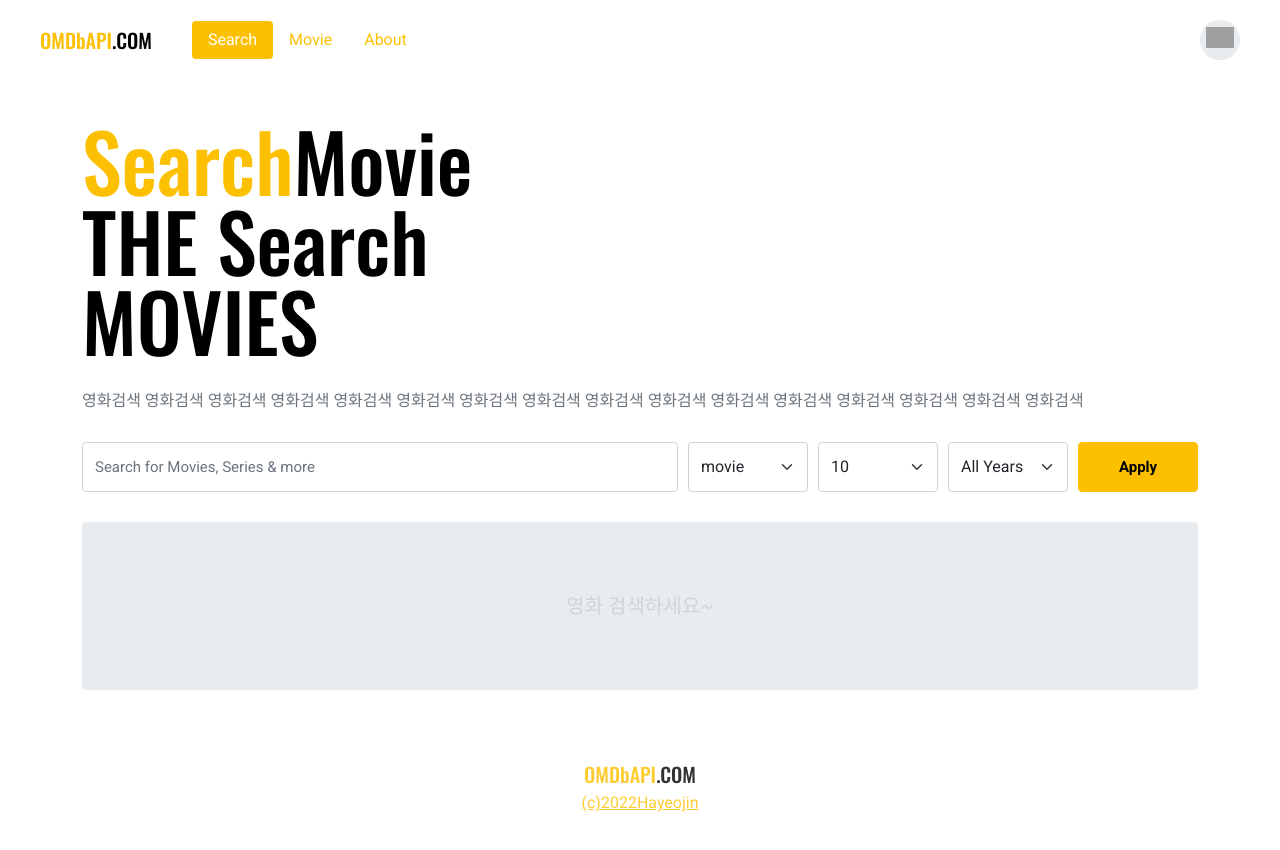
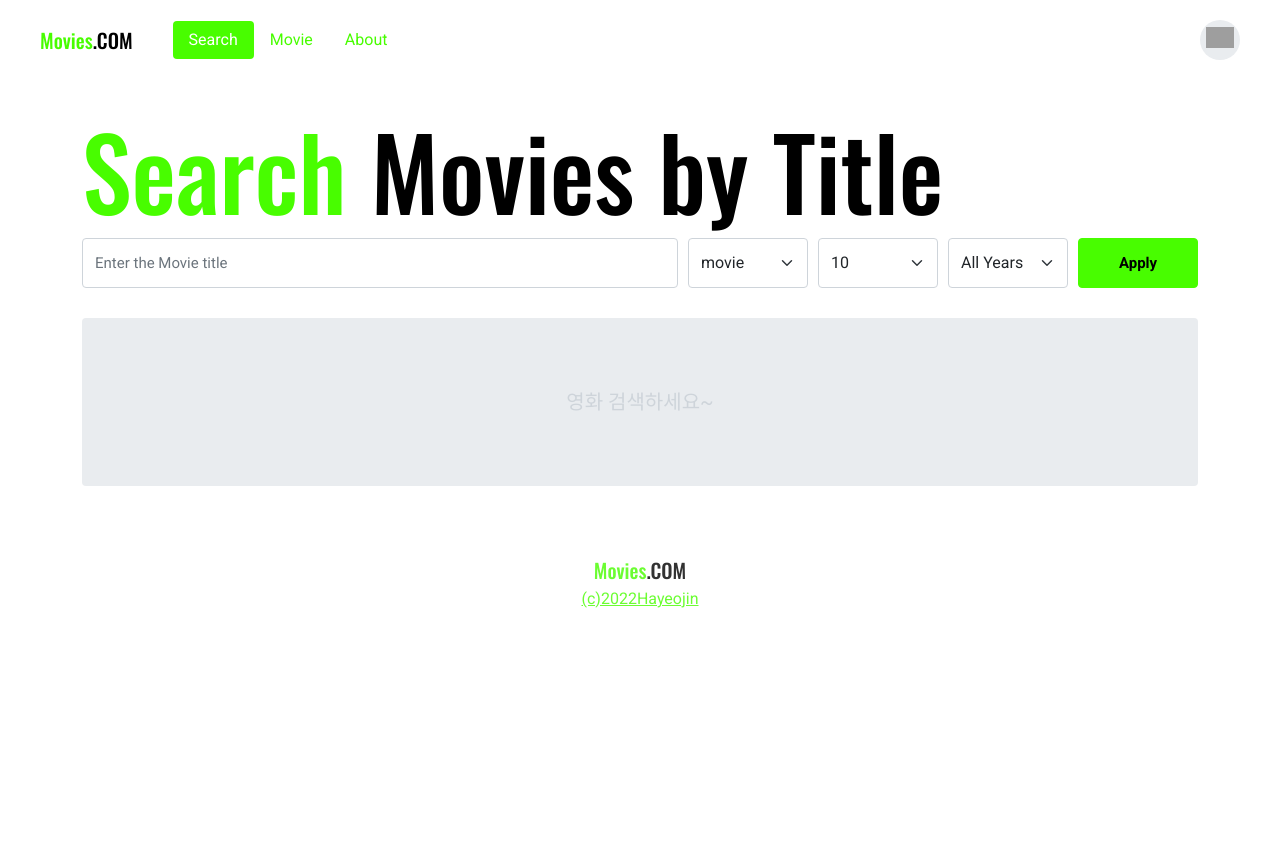
Before and after one commit to yeojinha/VueMovieApp, a Vue app: page / in a window 1280 px wide. Shown: the top 850 px of the page. After the commit the page ends 800 px from the top, so only its background shows below. Built offline with nearby package versions, Linux system fonts and the light colour scheme; grey boxes are pictures that could not be loaded.

Commit message:
수정 몇개

```diff
--- a/src/components/Header.vue
+++ b/src/components/Header.vue
@@ -47,7 +47,7 @@ export default {
         },
         {
           name: "Movie",
-          href: "/movie/tt4520988",
+          href: "/movie/tt11032374",
           path: /^\/movie/, // '/movie'
         },
         {
--- a/src/components/Headline.vue
+++ b/src/components/Headline.vue
@@ -3,31 +3,28 @@
   https://getbootstrap.com/docs/5.1/layout/containers/ 참조
   클래스로 화면크기 변할 때, 뷰포트도 변한다.(가변성) -->
     <h1>
-      <span span>Search</span>Movie<br/>
-      THE Search<br />
-      MOVIES<br/>
+      <span span>Search</span> Movies by Title<br/>
     </h1>
-    <p>
-     영화검색 영화검색 영화검색 영화검색 영화검색 영화검색 영화검색 영화검색 영화검색 영화검색 영화검색 영화검색 영화검색 영화검색 영화검색 영화검색
-    </p>
+
   </div>
 </template>
 
 <style lang="scss" scoped>
 
   .container{
-    padding-top: 40px//위쪽에 40px만큼 container 내부 여백줌.
+    padding-top: 40px;//위쪽에 40px만큼 container 내부 여백줌.
+    padding-bottom: 10px;
   }
   h1{//h1 style tag
     line-height: 1;
-    font-family: "Oswald", sans-serif;
-    font-size: 80px;
+    font-family: $fontStyle;
+    font-size: 100px;
     span {//h1.span style tag
       color: $primary;
     }
   }
   p{//p style tag
-    margin: 30px 0;
+    margin: 10px 0;
     color: $gray-600;
   }
 </style>
--- a/src/components/Logo.vue
+++ b/src/components/Logo.vue
@@ -3,7 +3,7 @@
   <RouterLink
     to="/"
     class="logo">
-    <span>OMDbAPI</span>.COM
+    <span>Movies</span>.COM
   </RouterLink>
 </template>
 
@@ -11,7 +11,7 @@
 
 
   .logo {
-    font-family: "Oswald", sans-serif;
+    font-family: $fontStyle;
     font-size: 20px;
     color: $black;//main.scss에서 가져온 $black
     text-decoration: none;
--- a/src/components/Search.vue
+++ b/src/components/Search.vue
@@ -5,7 +5,7 @@
       v-model="title"
       class="form-control"
       type="text"
-      placeholder="Search for Movies, Series & more"
+      placeholder="Enter the Movie title"
       @keyup.enter="apply"/><!-- enter key 누르면 apply 메소드 실행 -->
       <div class="selects">
         <!--
--- a/src/routes/About.vue
+++ b/src/routes/About.vue
@@ -8,7 +8,6 @@
       {{ name }}
     </div>
     <div>{{ email }}</div>
-    <div>{{ blog }}</div>
     <div>{{ phone }}</div>
   </div>
 </template>
@@ -29,7 +28,6 @@ export default {
     ...mapState('about',[// about 이라는 module 이름 명시하고 배열로 상태들의 이름을 명시함.
       'image',
       'email',
-      'blog',
       'name',
       'phone'
        ]),
@@ -80,7 +78,7 @@ export default {
   }
   .name {
     font-size: 40px;
-    font-family: "Oswald", sans-serif;
+    font-family: $fontStyle;
     margin-bottom: 20px;
   }
 }
--- a/src/routes/Movie.vue
+++ b/src/routes/Movie.vue
@@ -189,7 +189,7 @@ export default {
       flex-grow: 1;
       .title{
         color: $black;
-        font-family: 'Oswald', sans-serif;
+        font-family: $fontStyle;
         font-size: 70px;
         line-height: 1;
         margin-bottom: 30px;
@@ -227,7 +227,7 @@ export default {
       h3{
         margin: 24px 0 6px;
         color: $black;
-        font-family: 'Oswald', sans-serif;
+        font-family: $fontStyle;
         font-size: 20px;
       }
     }
--- a/src/routes/NotFound.vue
+++ b/src/routes/NotFound.vue
@@ -14,7 +14,7 @@
   .not-found{
     line-height: 1.2;
     text-align: center;
-    font-family: "Oswald", "sans-serif";
+    font-family: $fontStyle;
     padding: 80px, 20px;
     .status{
       font-size: 160px;
--- a/src/scss/main.scss
+++ b/src/scss/main.scss
@@ -1,5 +1,6 @@
 // Default variable overrides
-$primary: #FDC000;//primray라는 변수는 노란색을 가지게 된다.
+$primary: #48fd00;//primray라는 변수는 노란색을 가지게 된다.
+$fontStyle: 'fantasy' , Oswald;
 $container-max-widths: (
   sm: 540px,
   md: 704px,
@@ -14,5 +15,4 @@ $container-max-widths: (
 //만약 내가 먼저 다른 변수에 지정하고자 한다면, 이 import 위에 변수에 대한 색상 선언을 해주어야 한다.
 @import "../../node_modules/bootstrap/scss/mixins";
 @import "../../node_modules/bootstrap/scss/root";
-
 @import "../../node_modules/bootstrap/scss/bootstrap.scss";
--- a/src/store/about.js
+++ b/src/store/about.js
@@ -1,12 +1,12 @@
 export default {
+  //"https://heropy.blog/css/images/logo.png",
   namespaced: true,
   state:()=>{
     return {
       name: 'Yeojin',
       email: "hayeojin4966@gmail.com",
-      blog: "https://heropy.blog",
       phone: "+82-10-0000-0000",
-      image: "https://heropy.blog/css/images/logo.png"
+      image: "logo.png",
     }
   }
 }
--- a/src/store/movie.js
+++ b/src/store/movie.js
@@ -134,10 +134,10 @@ export default {
 
           }
         }
-      } catch ({message}) {
+      } catch (error) {
         commit('updateState', {
           movie: [],
-          message: message
+          message: error.message
         })
       }finally{
         commit('updateState',{
```
Also changed, not shown: 1 other file (tests, documents, lock files or other folders).
